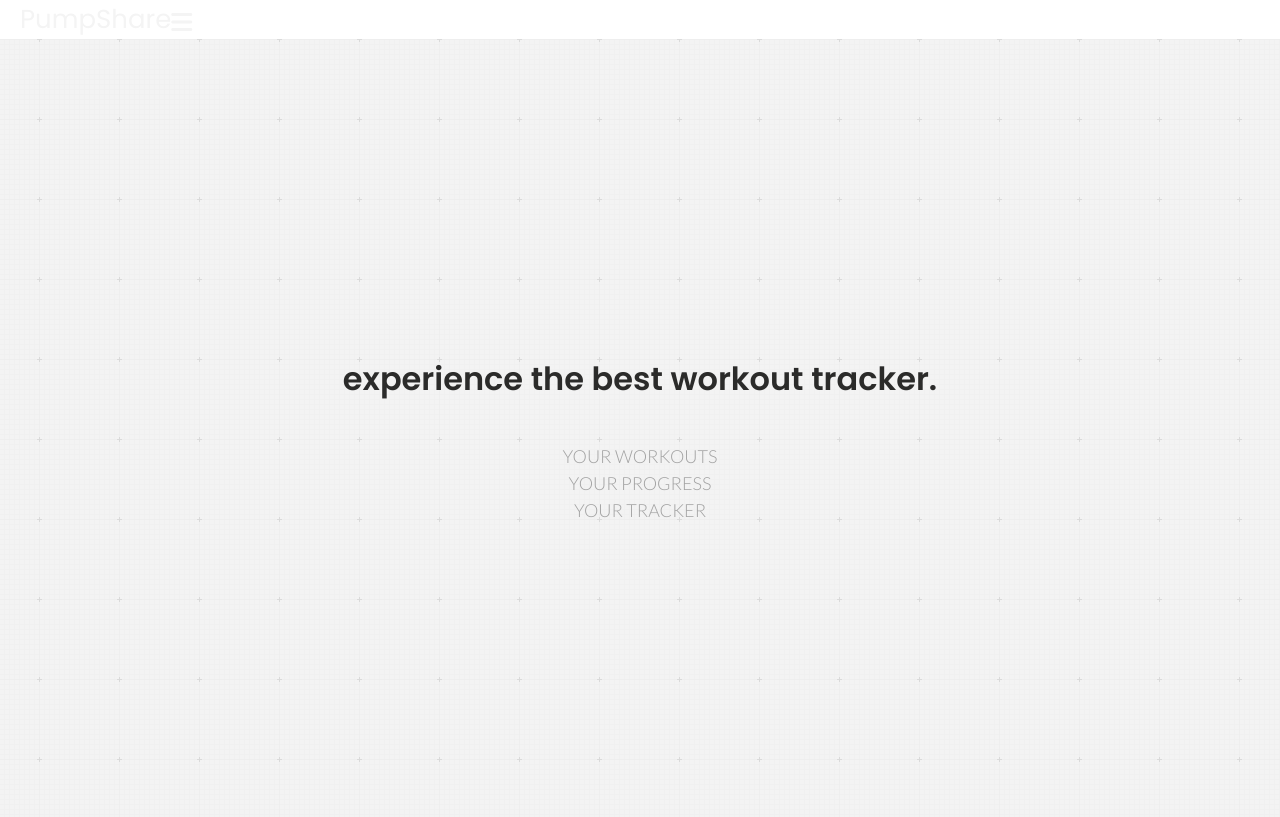
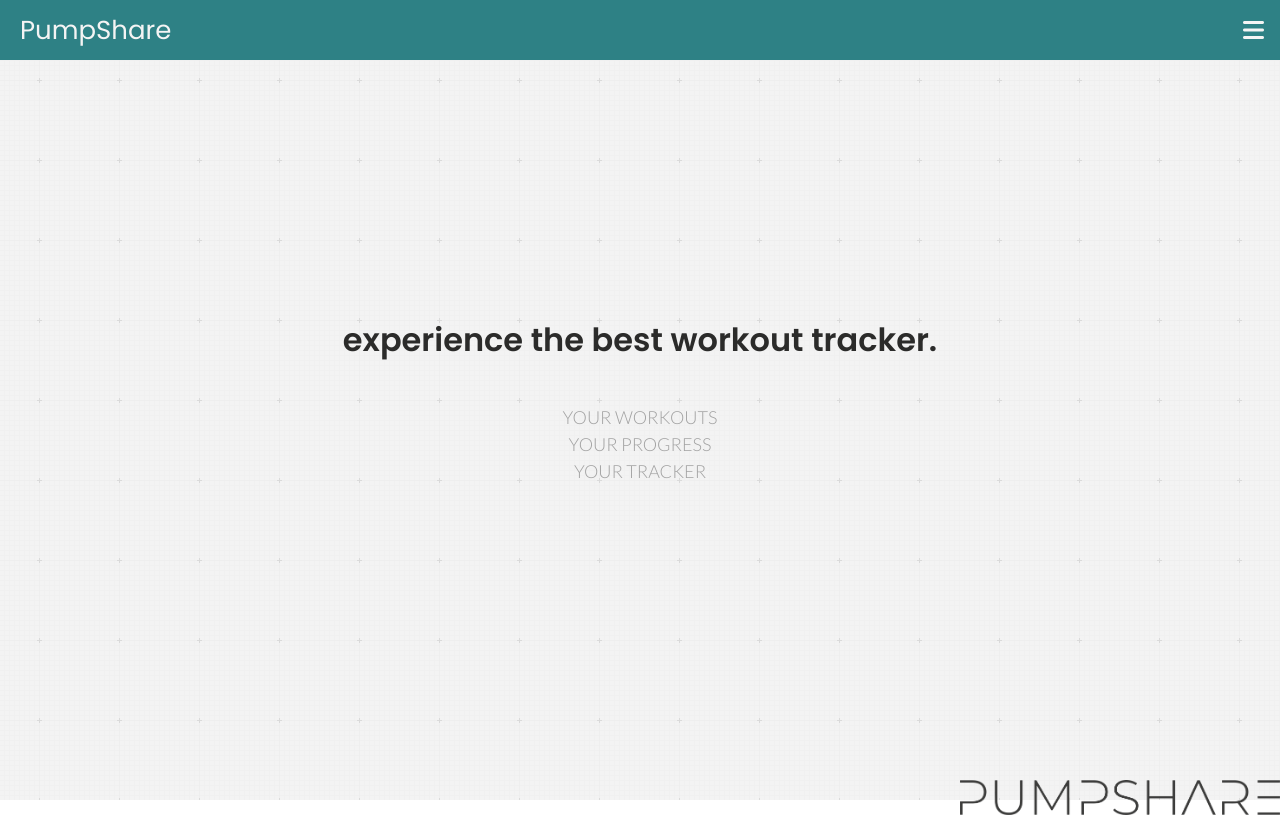
Before and after one commit to lukesnc/pumpshare, a React (Vite) app in the folder client/: page / in a window 1280 px wide. Shown: the top 817 px of the page. Built offline with nearby package versions, Linux system fonts and the light colour scheme.

Commit message:
Added css for navbar

```diff
--- a/client/src/assets/app.css
+++ b/client/src/assets/app.css
@@ -11,15 +11,12 @@
 
 /* Variables */
 :root {
+--primary: #2B2B2A; /* Dark Gray */
+--secondary: #A2A2A2; /* Medium Gray */
+--tertiary: #F4F4F4; /* Light Gray */
+--tealGreen: #2E8185;
+--emeraldMist: #4BBD8E;
 --card-shadow: 0px 20px 100px -10px rgba(66, 71, 91, 0.1);
---primary: "#2B2B2A";
---secondary: "#A2A2A2";
---accent: "#000000";
---background: "#000000";
---text: "#000000";
---dimGray: "#A2A2A2";
---tealGreen: "#2E8185";
---emeraldMist: "#4BBD8E";
 }
 
 /* Universal Styles */
@@ -36,24 +33,39 @@ scroll-behavior: smooth;
   }
 }
 
+/* Note: VSCode says there is an error with @apply directive - it still works */
+@layer components {
+  .navbar {
+    @apply flex flex-row fixed w-full h-[60px] bg-tealGreen z-50;
+  }
+  .nav-link {
+    /* Use @apply directive to utilize Tailwind classes */
+    @apply flex flex-col text-tertiary font-bold leading-[4em] cursor-pointer;
+  }
+  .nav-link-active {
+    /* Use @apply directive to utilize Tailwind classes */
+    @apply flex flex-col text-tealGreen font-bold leading-[4em] cursor-pointer;
+  }
+}
+
 .overlay {
   position: relative;
-  background-color: #F4F4F4;
+  background-color: var(--tertiary);
   background-image: url('../../public/images/graphy.png');
   background-position: center;
 }
 
 .bg-primary {
-  background-color: #2B2B2A;
+  background-color: var(--primary);
 }
 
 .bg-tealGreen {
-  background-color: #2E8185;
+  background-color: var(--tealGreen);
 }
 
 
 .bg-emeraldMist {
-  background-color: #4BBD8E;
+  background-color: var(--emeraldMist);
 }
 
 .bg-high-jump {
@@ -61,3 +73,48 @@ scroll-behavior: smooth;
   background-size: cover;
   background-position: center;
 }
+
+/* Menu */
+
+.burger-menu {
+  height: 100%;
+  width: 4em;
+  display: flex;
+  flex-direction: column;
+  align-items: flex-start;
+  justify-content: space-between;
+  cursor: pointer;
+}
+
+.menu {
+  display: flex;
+  flex-direction: column;
+  height: 100%;
+  width: 80%;
+  background-color: var(--primary);
+  position: fixed;
+  top: 0;
+  padding-top: 5em;
+  padding-left: 2em;
+  z-index: 10;
+  /* backdrop-filter: blur(5px); */
+}
+
+.menu-item {
+  padding: 1em;
+  margin: 1em;
+  font-size: 1.5em;
+  font-weight: 600;
+  color: var(--primary);
+  cursor: pointer
+}
+
+/* Menu Tray */
+
+.hidden {
+  display: none;
+}
+
+.visible {
+  display: inherit;
+}
```
